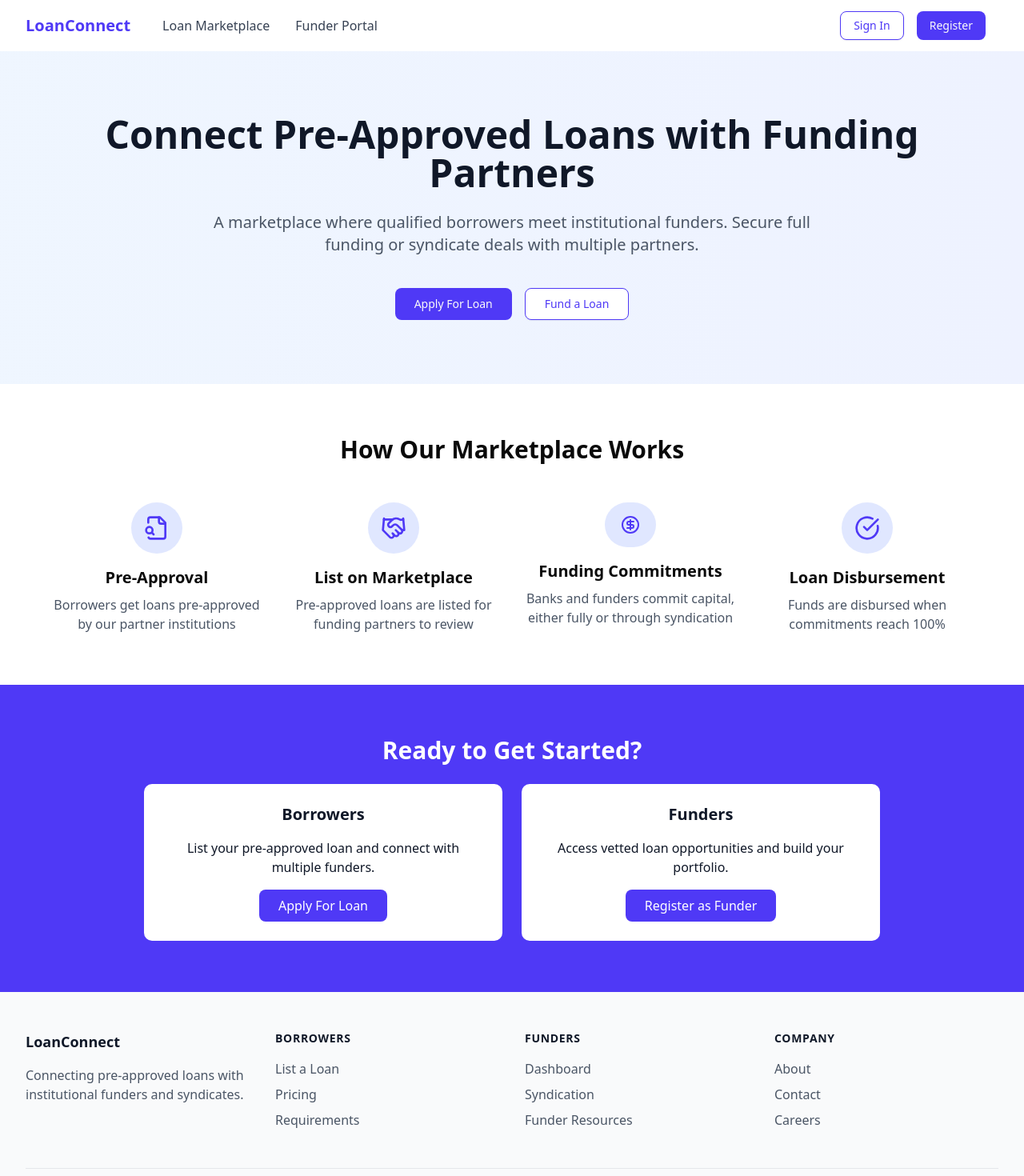
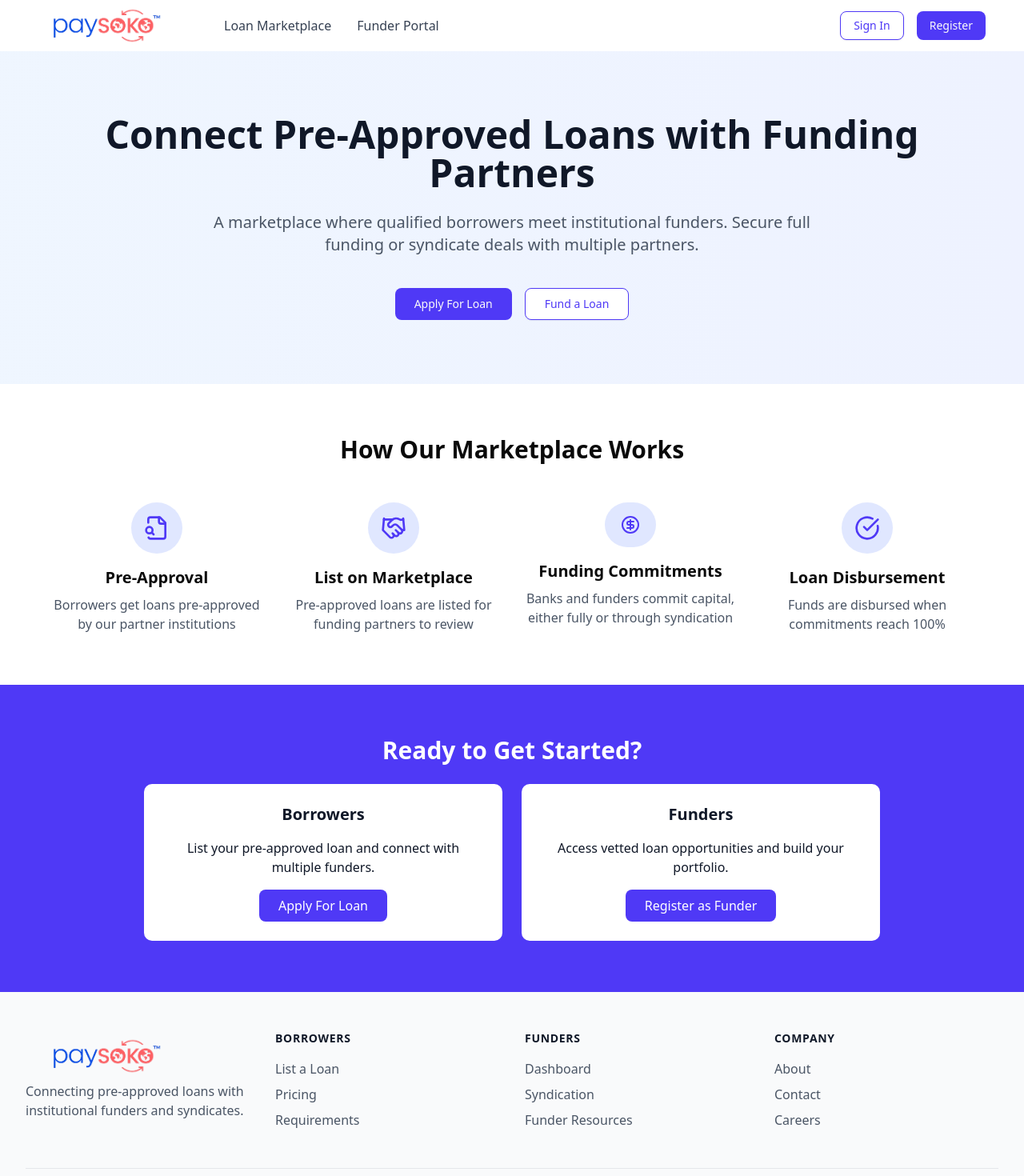
Before and after one commit to abdulgamal/fund-us, a Next.js app: page / in a window 1280 px wide. Shown: the top 1470 px of the page at 80% size. Built offline with nearby package versions, Linux system fonts and the light colour scheme.

Commit message:
added logo

```diff
--- a/components/layout/Footer.tsx
+++ b/components/layout/Footer.tsx
@@ -1,3 +1,4 @@
+import Image from "next/image";
 import Link from "next/link";
 
 export function Footer() {
@@ -6,9 +7,15 @@ export function Footer() {
       <div className="max-w-7xl mx-auto px-4 sm:px-6 lg:px-8 py-12">
         <div className="grid grid-cols-1 md:grid-cols-4 gap-8">
           <div>
-            <h3 className="text-lg font-semibold text-gray-900 mb-4">
-              LoanConnect
-            </h3>
+            {/* <h3 className="text-lg font-semibold text-gray-900 mb-4"> */}
+            <Image
+              src="/paysoko_logo_trans.png"
+              alt="Logo"
+              width={200}
+              height={40}
+              className="mr-2"
+            />
+            {/* </h3> */}
             <p className="text-gray-600">
               Connecting pre-approved loans with institutional funders and
               syndicates.
--- a/components/layout/Header.tsx
+++ b/components/layout/Header.tsx
@@ -2,6 +2,7 @@
 import Link from "next/link";
 import { Button } from "@/components/ui/button";
 import { useState } from "react";
+import Image from "next/image";
 
 export function Header() {
   const [isMenuOpen, setIsMenuOpen] = useState(false);
@@ -12,7 +13,13 @@ export function Header() {
         <div className="flex justify-between h-16 items-center">
           <div className="flex items-center">
             <Link href="/" className="text-xl font-bold text-indigo-600">
-              LoanConnect
+              <Image
+                src="/paysoko_logo_trans.png"
+                alt="Logo"
+                width={200}
+                height={40}
+                className="mr-2"
+              />
             </Link>
             <nav className="hidden md:ml-10 md:flex space-x-8">
               <Link
```
Also changed, not shown: public/paysoko_logo_trans.png (added).
